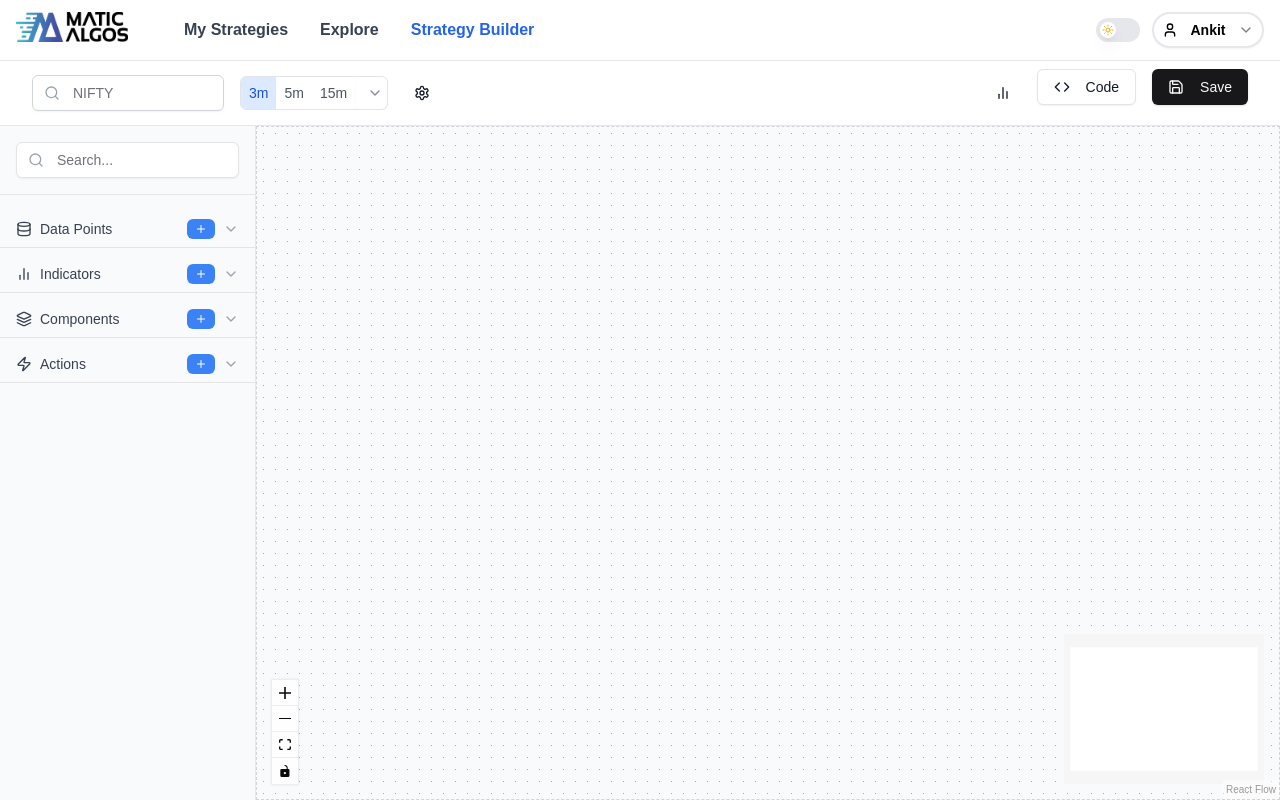
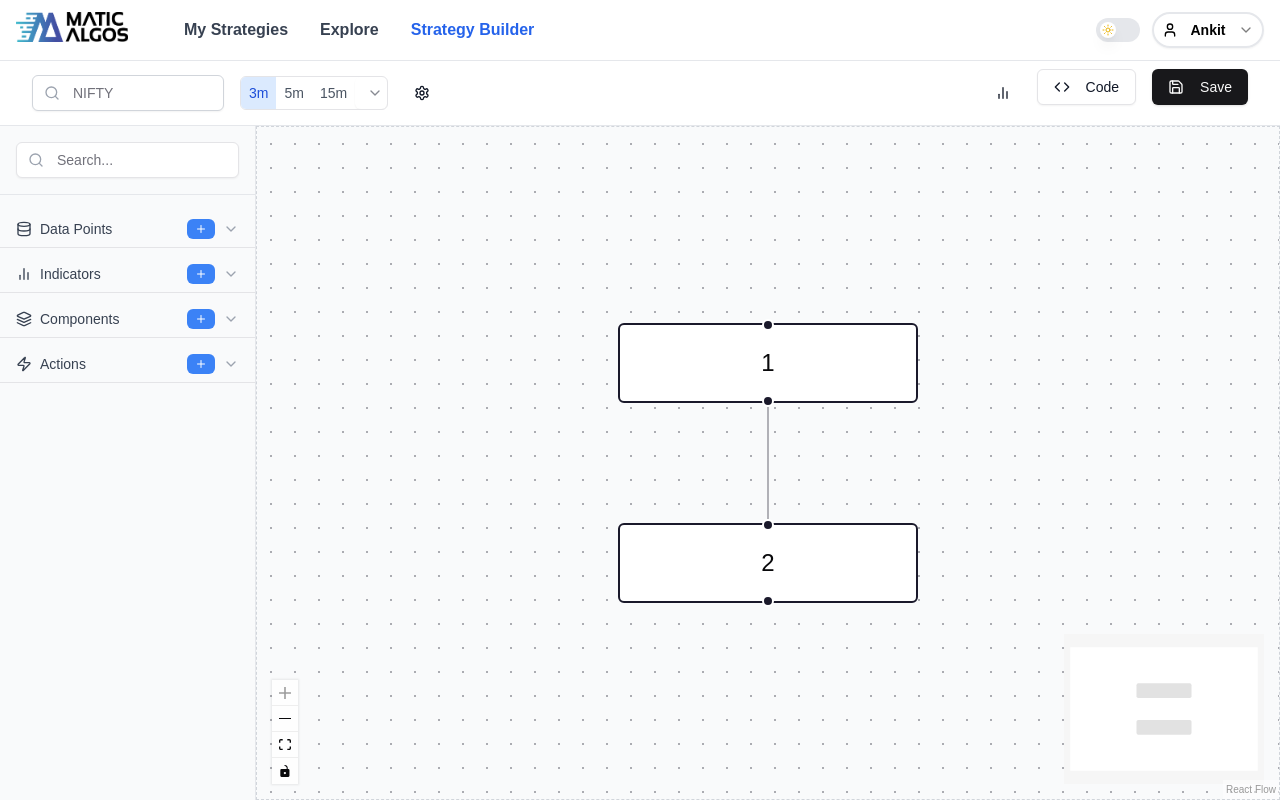
Before and after one commit to yashkamdar-YK/Project-X, a Next.js app: page /dashboard/strategy-builder in a window 1280 px wide. Built offline with nearby package versions, Linux system fonts and the light colour scheme.

Commit message:
OpenSheet for Node & use Date.now() insted of Nanoid

```diff
--- a/src/app/(root)/dashboard/strategy-builder/_components/StrategyCanvas.tsx
+++ b/src/app/(root)/dashboard/strategy-builder/_components/StrategyCanvas.tsx
@@ -1,8 +1,10 @@
-import React, { useCallback } from "react";
+import React, { useCallback, useState } from "react";
 import {
   ReactFlow,
   Node,
   Edge,
+  useNodesState,
+  useEdgesState,
   Connection,
   NodeChange,
   EdgeChange,
@@ -14,7 +16,8 @@ import {
   addEdge,
 } from "@xyflow/react";
 import "@xyflow/react/dist/style.css";
-import { useNodeStore } from "./store/CanvasNode";
+// import { useNodeStore } from "./store/CanvasNode";
+import NodeSheet from "./StrategyNavbar/NodeSheet";
 
 const initialNodes = [
   { id: "1", position: { x: 0, y: 0 }, data: { label: "1" } },
@@ -23,34 +26,64 @@ const initialNodes = [
 const initialEdges = [{ id: "e1-2", source: "1", target: "2" }];
 
 const StrategyCanvas = () => {
-  const nodes = useNodeStore((state) => state.nodes);
-  const edges = useNodeStore((state) => state.edges);
-  const setNodes = useNodeStore((state) => state.setNodes);
-  const setEdges = useNodeStore((state) => state.setEdges);
+  // State to manage selected node and sidebar visibility
+  const [selectedNode, setSelectedNode] = useState(null);
+  const [isNodeSidebarOpen, setIsNodeSidebarOpen] = useState(false);
+
+  //Initial Nodes And Edges
+  const [nodes, setNodes] = useNodesState(initialNodes);
+  const [edges, setEdges] = useEdgesState(initialEdges);
 
   const onNodesChange = useCallback(
-    (changes: NodeChange[]) => {
-      setNodes(applyNodeChanges(changes, nodes));
-    },
-    [nodes, setNodes]
+    (
+      changes: NodeChange<{
+        id: string;
+        position: { x: number; y: number };
+        data: { label: string };
+      }>[]
+    ) => setNodes((nds) => applyNodeChanges(changes, nds)),
+    []
   );
-
   const onEdgesChange = useCallback(
-    (changes: EdgeChange[]) => {
-      setEdges(applyEdgeChanges(changes, edges));
-    },
-    [edges, setEdges]
+    (changes: EdgeChange<{ id: string; source: string; target: string }>[]) =>
+      setEdges((eds) => applyEdgeChanges(changes, eds)),
+    []
   );
 
   const onConnect = useCallback(
-    (connection: Connection) => {
-      const newEdges = addEdge(connection, edges);
-      setEdges(newEdges);
-    },
-    [edges, setEdges]
+    (params: any) => setEdges((eds) => addEdge(params, eds)),
+    []
   );
 
+  // const nodes = useNodeStore((state) => state.nodes);
+  // const edges = useNodeStore((state) => state.edges);
+  // const setNodes = useNodeStore((state) => state.setNodes);
+  // const setEdges = useNodeStore((state) => state.setEdges);
+
+  // const onNodesChange = useCallback(
+  //   (changes: NodeChange[]) => {
+  //     setNodes(applyNodeChanges(changes, nodes));
+  //   },
+  //   [nodes, setNodes]
+  // );
+
+  // const onEdgesChange = useCallback(
+  //   (changes: EdgeChange[]) => {
+  //     setEdges(applyEdgeChanges(changes, edges));
+  //   },
+  //   [edges, setEdges]
+  // );
+
+  // const onConnect = useCallback(
+  //   (connection: Connection) => {
+  //     const newEdges = addEdge(connection, edges);
+  //     setEdges(newEdges);
+  //   },
+  //   [edges, setEdges]
+  // );
+
   return (
+    <>
       <div className="h-full w-full bg-gray-50 dark:bg-gray-900">
         <div className="h-full w-full border border-dashed border-gray-300 dark:border-gray-700 relative">
           <div className="absolute inset-0 dark:text-black">
@@ -60,6 +93,7 @@ const StrategyCanvas = () => {
               onNodesChange={onNodesChange}
               onEdgesChange={onEdgesChange}
               onConnect={onConnect}
+              onClick={() => setIsNodeSidebarOpen(true)}
               fitView
             >
               <Controls className="dark:text-black" />
@@ -69,6 +103,11 @@ const StrategyCanvas = () => {
           </div>
         </div>
       </div>
+      <NodeSheet
+        isOpen={isNodeSidebarOpen}
+        onClose={() => setIsNodeSidebarOpen(false)}
+      />
+    </>
   );
 };
 
--- /dev/null
+++ b/src/app/(root)/dashboard/strategy-builder/_components/StrategyNavbar/NodeSheet.tsx
@@ -0,0 +1,35 @@
+import React from "react";
+import {
+  Sheet,
+  SheetContent,
+  SheetHeader,
+  SheetTitle,
+  SheetDescription,
+} from "@/components/ui/sheet";
+import { Tabs, TabsContent, TabsList, TabsTrigger } from "@/components/ui/tabs";
+import { useTheme } from "@/components/providers/theme-provider";
+import { Highlight, themes } from "prism-react-renderer";
+import { Settings } from "lucide-react";
+
+interface StrategyCodeSheetProps {
+  isOpen: boolean;
+  onClose: () => void;
+}
+
+const NodeSheet = ({ isOpen, onClose }: StrategyCodeSheetProps) => {
+  const { theme } = useTheme();
+
+  return (
+    <Sheet open={isOpen} onOpenChange={onClose}>
+      <SheetContent side="left" className=" sm:max-w-72 overflow-y-auto">
+        <SheetHeader className="mb-4">
+          <SheetTitle>Node</SheetTitle>
+        </SheetHeader>
+
+
+      </SheetContent>
+    </Sheet>
+  );
+};
+
+export default NodeSheet;
--- a/src/app/(root)/dashboard/strategy-builder/_components/store/CanvasNode.ts
+++ b/src/app/(root)/dashboard/strategy-builder/_components/store/CanvasNode.ts
@@ -1,6 +1,5 @@
 // Centralized store for managing nodes state
 import { create } from 'zustand';
-import { nanoid } from 'nanoid';
 import { Node, Edge } from '@xyflow/react';
 
 interface NodeStore {
@@ -16,7 +15,7 @@ export const useNodeStore = create<NodeStore>((set) => ({
   edges: [],
   addNode: (label: string, category: string) => {
     const newNode: Node = {
-      id: nanoid(),
+      id: Date.now().toString(),
       position: {
         // Random position within a reasonable range
         x: Math.random() * 500,
```
Lines whose indentation alone changed are shown as unchanged.
